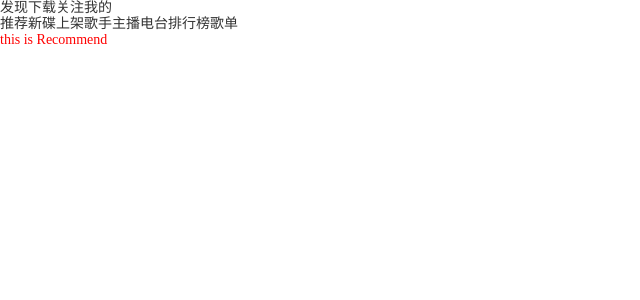
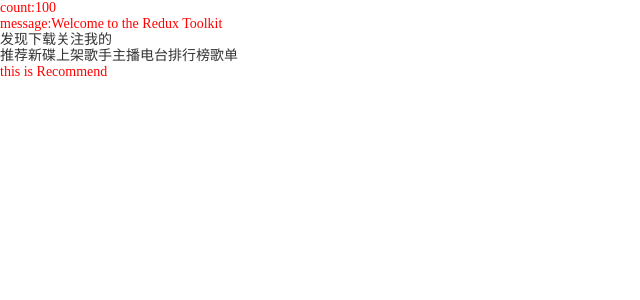
Before and after one commit to cube1345/react_music, a React (Vite) app: page /discover#/discover/recommend in a window 1280 px wide. Shown: the top 300 px of the page, without its empty margins (0-640 px from the left). Built offline with nearby package versions, Linux system fonts and the light colour scheme.

Commit message:
update redux

```diff
--- a/src/App.tsx
+++ b/src/App.tsx
@@ -1,21 +1,45 @@
 import React from 'react';
-import { Link , useRoutes} from 'react-router-dom';
+import { Link, useRoutes } from 'react-router-dom';
 import routes from '@/router';
 import '@/assets/css/index.less';
 import 'normalize.css';
 import { Suspense } from 'react';
+import { shallowEqual } from 'react-redux';
+import { useAppSelector } from './store';
+
+// import type { IRootState } from '@/store';
+
+// /* 以下是获取Store里面的变量的类型 */
+// /* 首先，可以直接使用StateType={name：string，age：num} 这种方法*/
+// /* 这个方法的弊端在于每一次新增store的内容时，都要手动添加新的类型 */
+// /* 以下这个方法可以自动获取类型 */
+// type GetStateFnType = typeof store.getState /* 先获取函数的类型 */
+// type IRootState = ReturnType<GetStateFnType>/* 再获取函数返回值的类型，<>填函数的类型的变量 */
+
+
+
 function App() {
+  const { count, message } = useAppSelector(
+    (state) => ({//useAppSelector中使用了TypedUseSelectorHook<IRootState>，所以state的类型是IRootState，这里不用写类型名因为已经自动推导得到
+      count: state.counter.count,
+      message: state.counter.message,
+    }),
+    shallowEqual
+  );
+
   return (
     <>
-       <div className='nav'>
+    <div>count:{count}</div>
+    <div>message:{message}</div>
+      <div className="nav">
         <Link to="/discover">发现</Link>
         <Link to="/download">下载</Link>
         <Link to="/focus">关注</Link>
         <Link to="/mine">我的</Link>
-       </div>
-       <Suspense fallback={<div>Loading...</div>}>
-        <div className='main'>{useRoutes(routes)}</div>
-       </Suspense>
+      </div>
+      <Suspense fallback={<div>Loading...</div>}>
+        <div className="main">{useRoutes(routes)}</div>
+      </Suspense>
     </>
   );
 }
--- a/src/main.tsx
+++ b/src/main.tsx
@@ -4,10 +4,13 @@
 import '@/assets/css/index.less';
 import App from '@/App.tsx';
 import { HashRouter } from 'react-router-dom';
-
+import { Provider } from 'react-redux';
+import store from '@/store';
 
 createRoot(document.getElementById('root')!).render(
-  <HashRouter>
-    <App />
-  </HashRouter>
+  <Provider store={store}>{/* 使用provider注入store的内容 */}
+    <HashRouter>{/* 路由相关 */}
+      <App />
+    </HashRouter>
+  </Provider>
 );
--- /dev/null
+++ b/src/store/index.tsx
@@ -0,0 +1,25 @@
+import { configureStore } from "@reduxjs/toolkit";
+import counterReducer from "./modules/index.tsx";
+import { useSelector } from "react-redux";
+import type { TypedUseSelectorHook } from "react-redux";
+
+const store = configureStore({
+  reducer: {
+    counter: counterReducer,
+    // Add your reducers here
+  },
+});
+
+/* 以下是获取Store里面的变量的类型 */
+/* 首先，可以直接使用StateType={name：string，age：num} 这种方法*/
+/* 这个方法的弊端在于每一次新增store的内容时，都要手动添加新的类型 */
+/* 以下这个方法可以自动获取类型 */
+export type GetStateFnType = typeof store.getState /* 先获取函数的类型 */
+export type IRootState = ReturnType<GetStateFnType>/* 再获取函数返回值的类型，<>填函数的类型的变量 */
+
+/* 这里是第三种方法，就是用TypeTypedUseSelectorHook把IRootState这个设置好的类型
+给useAppSelector，这样后续使用useAppSelector，就默认使用了这个IRootState类型 */
+export const useAppSelector : TypedUseSelectorHook<IRootState> = useSelector
+/*  */
+
+export default store;
--- /dev/null
+++ b/src/store/modules/index.tsx
@@ -0,0 +1,15 @@
+import { createSlice } from "@reduxjs/toolkit";
+
+const counterReducer = createSlice({
+  name: "counter",
+  initialState: {
+    name:"Hello",
+    count:100,
+    message:"Welcome to the Redux Toolkit",
+  },
+  reducers: {
+
+  }
+});
+
+export default counterReducer.reducer;
```
Also changed, not shown: src/assets/img/笔记-redux.jpg (added).
